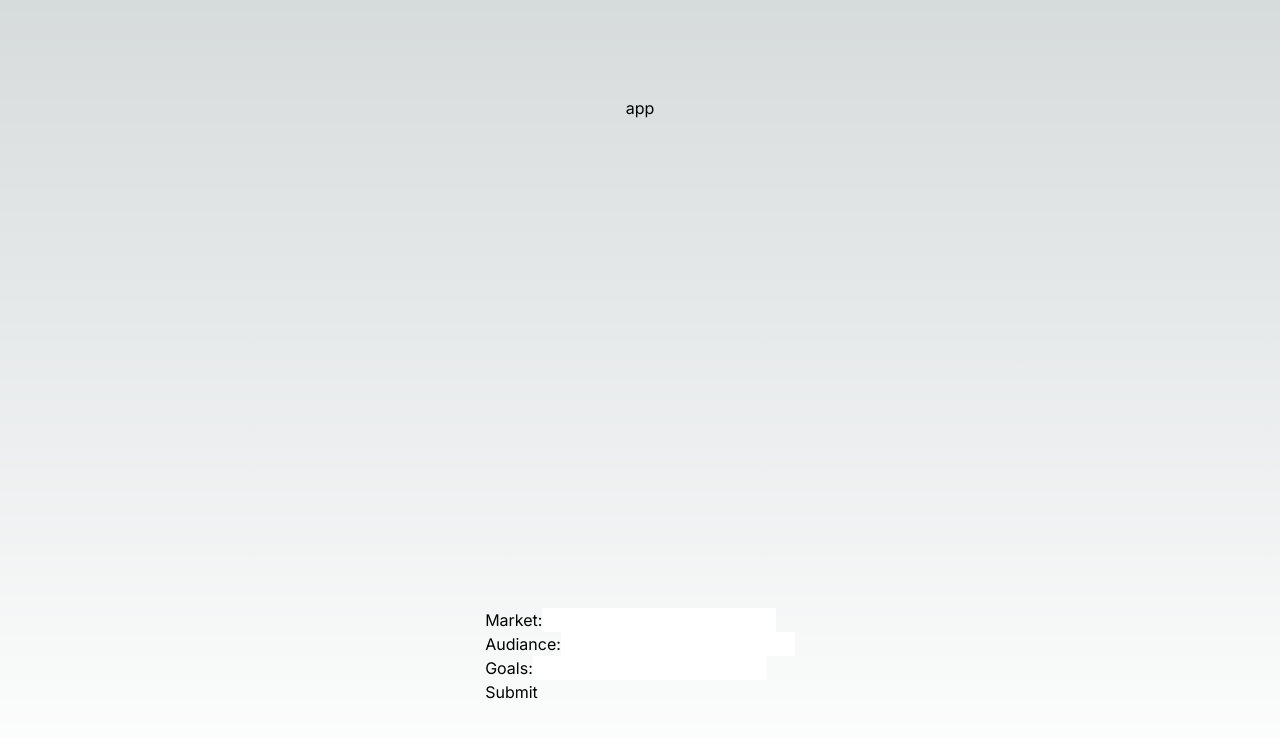
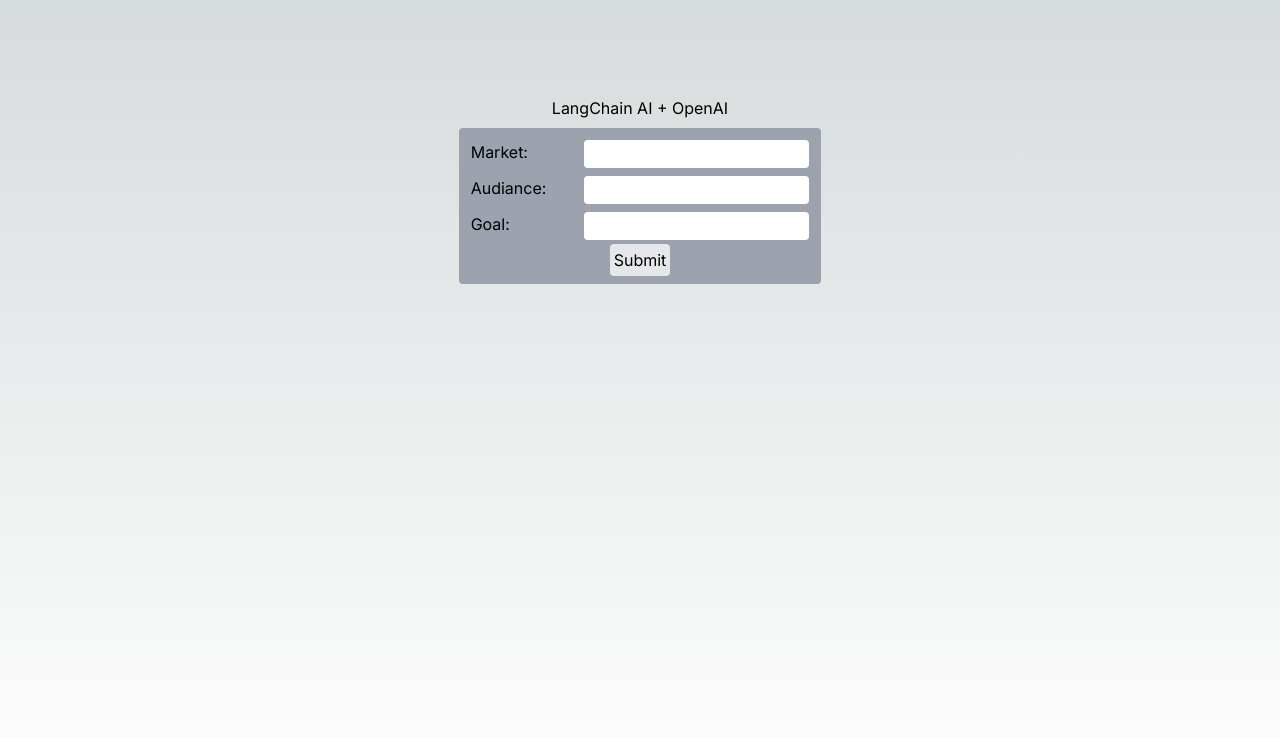
Before and after one commit to demirsergen/langchain-ai, a Next.js app: page / in a window 1280 px wide. Shown: the top 738 px of the page. Built offline with nearby package versions, Linux system fonts and the light colour scheme.

Commit message:
update form component and index.tsx

```diff
--- a/src/components/Form.tsx
+++ b/src/components/Form.tsx
@@ -5,7 +5,7 @@
   const [formData, setFormData] = useState({
     market: '',
     audiance: '',
-    goals: [],
+    goal: '',
   });
 
   const handleChange = (e) => {
@@ -18,39 +18,51 @@
     e.preventDefault();
     console.log(formData);
   };
+
+  const formStyles = 'p-2 bg-gray-400 w-1/3 rounded';
+  const inputStyles = 'p-1 text-sm rounded w-2/3';
+  const containerStyles = 'p-1 flex justify-between';
+  const buttonStyles = 'p-1 rounded bg-gray-200 block mx-auto';
   return (
-    <form>
-      <div>
+    <form className={formStyles}>
+      <div className={containerStyles}>
         <label htmlFor="market">Market:</label>
         <input
           type="text"
           id="market"
           name="market"
+          className={inputStyles}
           value={formData.market}
           onChange={handleChange}
         />
       </div>
-      <div>
+      <div className={containerStyles}>
         <label htmlFor="audiance">Audiance:</label>
         <input
           type="text"
           id="audiance"
           name="audiance"
+          className={inputStyles}
           value={formData.audiance}
           onChange={handleChange}
         />
       </div>
-      <div>
-        <label htmlFor="goals">Goals:</label>
+      <div className={containerStyles}>
+        <label htmlFor="goal">Goal:</label>
         <input
           type="text"
-          id="goals"
-          name="goals"
-          value={formData.goals}
+          id="goal"
+          name="goal"
+          className={inputStyles}
+          value={formData.goal}
           onChange={handleChange}
         />
       </div>
-      <Button text="Submit" callback={handleSubmit} />
+      <Button
+        text="Submit"
+        callback={handleSubmit}
+        style={buttonStyles}
+      />
     </form>
   );
 };
--- a/src/pages/index.tsx
+++ b/src/pages/index.tsx
@@ -7,9 +7,9 @@
 export default function Home() {
   return (
     <main
-      className={`flex min-h-screen flex-col items-center justify-between p-24 ${inter.className}`}
+      className={`flex min-h-screen flex-col items-center gap-2 p-24 ${inter.className}`}
     >
-      <h1>app</h1>
+      <h1>LangChain AI + OpenAI</h1>
       <Form />
     </main>
   );
```
